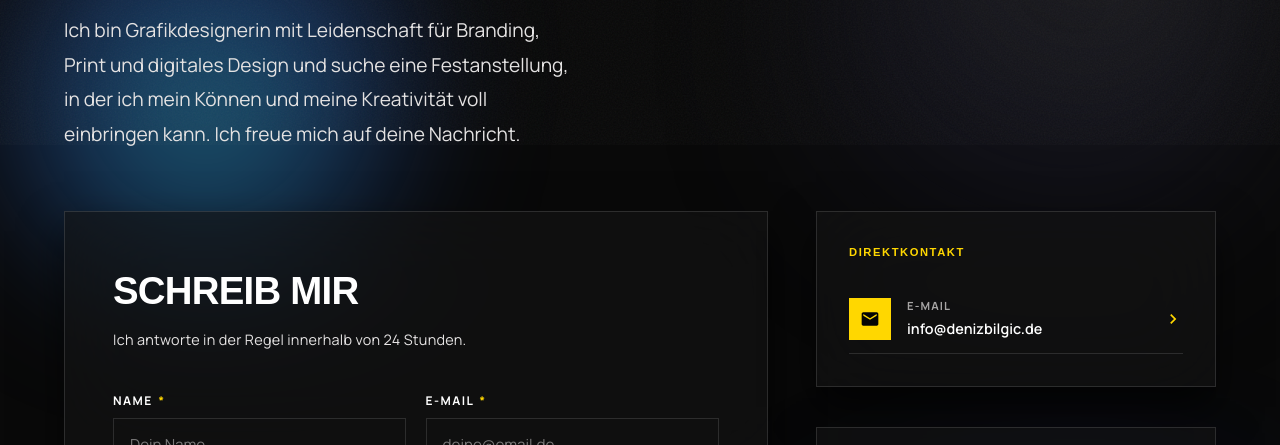
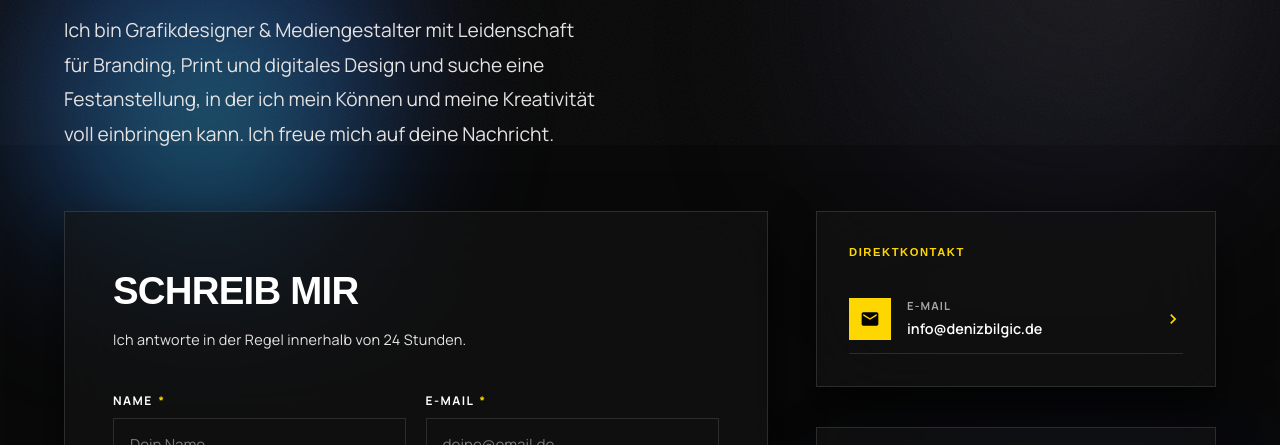
Before and after one commit to CandylolaD/deniz-bilgic, a plain HTML site: page contact.html in a window 1280 px wide. Shown: the part 655-1100 px from the top of the page. Drawn offline with Linux system fonts and the light colour scheme.

Commit message:
rechtschreibung

```diff
--- a/contact.html
+++ b/contact.html
@@ -81,7 +81,7 @@
                     <span class="headline-line accent-line">dem richtigen Team.</span>
                 </h2>
                 <p class="contact-lead">
-                    Ich bin Grafikdesignerin mit Leidenschaft für Branding, Print und digitales Design und suche eine Festanstellung, in der ich mein Können und meine Kreativität voll einbringen kann. Ich freue mich auf deine Nachricht.
+                    Ich bin Grafikdesigner & Mediengestalter mit Leidenschaft für Branding, Print und digitales Design und suche eine Festanstellung, in der ich mein Können und meine Kreativität voll einbringen kann. Ich freue mich auf deine Nachricht.
                 </p>
             </div>
         </section>
```
